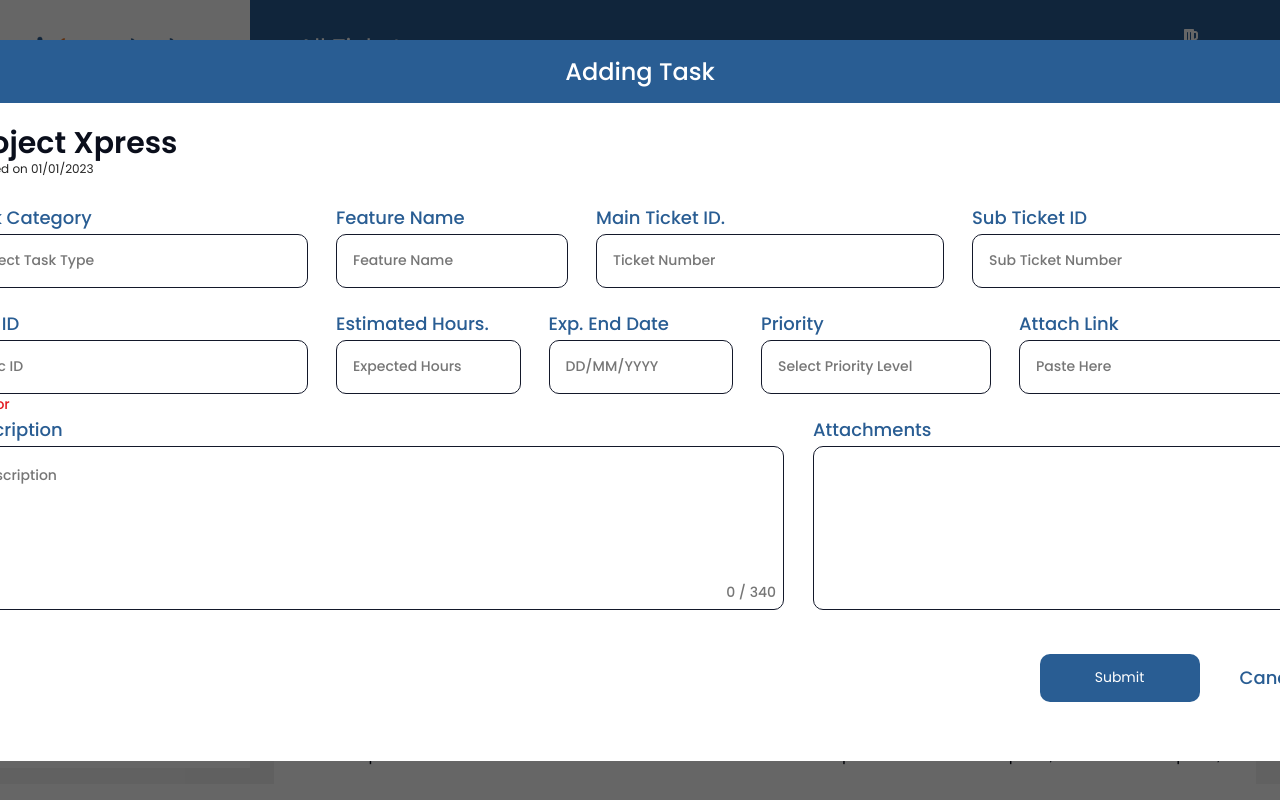
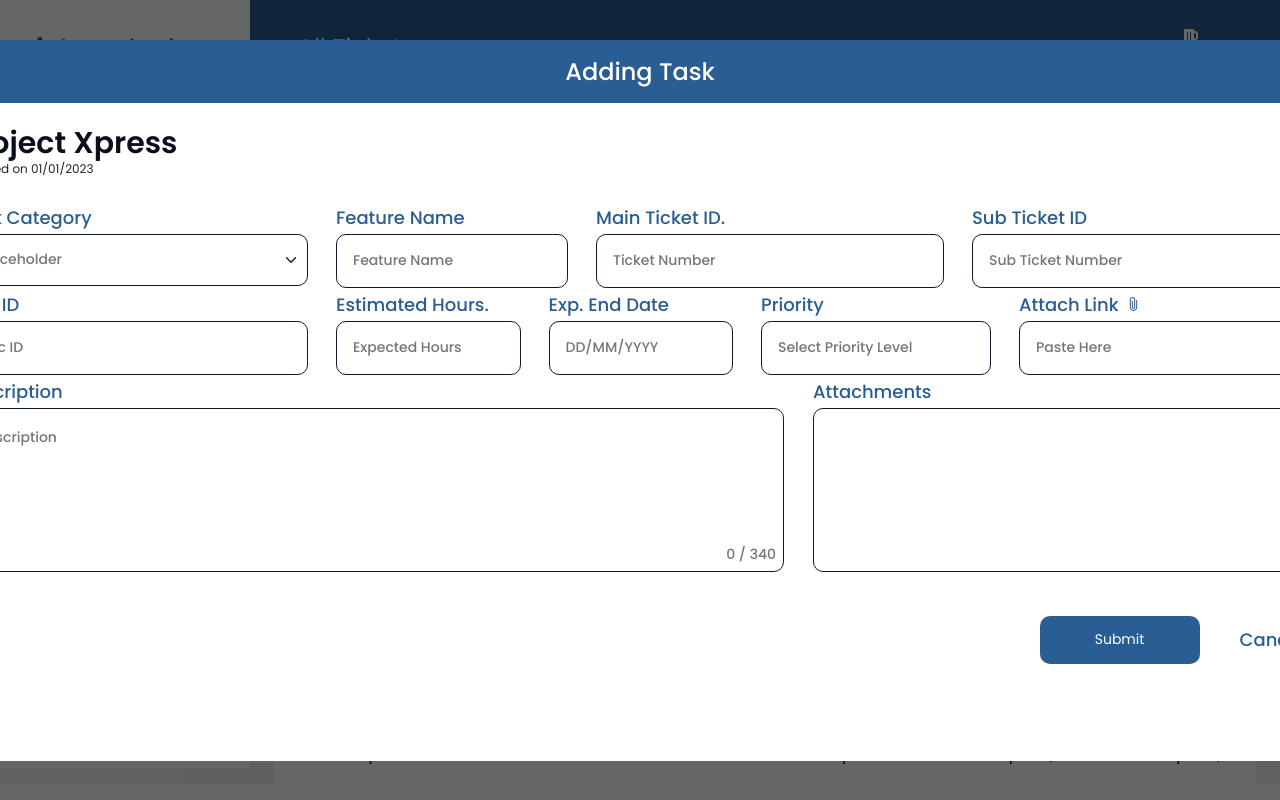
Before and after one commit to NikitaKavde24/iam, a React (Vite) app: page / in a window 1280 px wide. Both pictures are taken after typing "Sample" into the empty fields and a click on the button "Add Task". Built offline with nearby package versions, Linux system fonts and the light colour scheme.

Commit message:
Form fields added

```diff
--- a/src/Components/Atoms/FormFields/FileField.jsx
+++ b/src/Components/Atoms/FormFields/FileField.jsx
@@ -1,3 +1,4 @@
+import {HiPlus} from "react-icons/hi";
 const FileField = ({label,className}) => {
   //for search field height if fixed width is auto it will be based on parent.
   return (
--- a/src/Components/Atoms/FormFields/SelectField.jsx
+++ b/src/Components/Atoms/FormFields/SelectField.jsx
@@ -1,13 +1,46 @@
-const SelectField = ({label,className}) => {
+import { useState } from "react";
+import { IoIosArrowDown } from "react-icons/io";
+const SelectField = ({ label, className, placeholder }) => {
+  const [isActive, setIsActive] = useState(false);
+  const options = [
+    { value: "Option 1", label: "Option 1" },
+    { value: "Option 2", label: "Option 2" },
+    { value: "Option 3", label: "Option 3" },
+  ];
+
+  const handleClick=()=>{
+    setIsActive(!isActive)
+  }
   //for search field height if fixed width is auto it will be based on parent.
   return (
-      <div className="relative flex flex-col">
+    <div className="flex flex-col">
       <label className="text-lg font-medium leading-[17px] text-left text-iamblue mb-2">
         {label}
       </label>
       <div
-          className={`flex pl-4 pt-5 pb-2 pr-2 h-[164px] border border-[#13182A] rounded-[10px] ${className}`}
-        ></div>
+        className={`relative z-20 flex flex-col pl-4 pr-2  border border-[#13182A] rounded-[10px] ${className}`}
+      >
+        <div
+          className="flex justify-between items-center h-[50px]"
+          onClick={handleClick}
+        >
+          <span className="text-sm font-medium leading-[17px] text-iamgray-50">
+            placeholder
+          </span>
+          <IoIosArrowDown className="text-iamblack-50" />
+        </div>
+        {isActive && (
+          <div>
+            {/* {options.map((item, key) => {
+              return <div key={key}>{item.label}</div>;
+            })} */}
+            <li>option1</li>
+            <li>option1</li>
+            <li>option1</li>
+            <li>option1</li>
+          </div>
+        )}
+      </div>
     </div>
   );
 };
--- a/src/Components/Atoms/FormFields/TextField.jsx
+++ b/src/Components/Atoms/FormFields/TextField.jsx
@@ -1,10 +1,23 @@
-export default function TextField({ label, placeholder, className, error }) {
+import { IoMdAttach } from "react-icons/io";
+export default function TextField({
+  label,
+  placeholder,
+  className,
+  error,
+  isAttachIcon = false,
+}) {
   return (
     <div className="flex flex-col">
-      <label className="text-lg font-medium leading-[17px] text-left text-iamblue mb-2">
-        {label}
-      </label>
-      <div className={`flex pl-4 pr-2 h-[54px] border border-[#13182A] rounded-[10px] items-center ${className}`}>
+      <div className="flex mb-2">
+        <label className="text-lg font-medium leading-[17px] text-left text-iamblue ">
+          {label}
+        </label>
+        {isAttachIcon && <IoMdAttach className="w-[21px] ml-1 text-iamblue" />}
+      </div>
+
+      <div
+        className={`flex pl-4 pr-2 h-[54px] border border-[#13182A] rounded-[10px] items-center ${className}`}
+      >
         <input
           type="text"
           placeholder={placeholder}
--- a/src/Components/Atoms/index.js
+++ b/src/Components/Atoms/index.js
@@ -8,3 +8,4 @@ export {default as SearchField} from "./FormFields/SearchField";
 export {default as TextField} from './FormFields/TextField';
 export {default as TextArea} from './FormFields/TextArea';
 export {default as FileField} from './FormFields/FileField';
+export {default as SelectField} from './FormFields/SelectField';
--- a/src/Components/Molecules/AddTaskForm/AddTaskForm.jsx
+++ b/src/Components/Molecules/AddTaskForm/AddTaskForm.jsx
@@ -1,7 +1,13 @@
-import { FileField, PrimaryButton, TextArea, TextField } from "../../Atoms";
+import {
+  FileField,
+  PrimaryButton,
+  SelectField,
+  TextArea,
+  TextField,
+} from "../../Atoms";
 import Modal from "../../Atoms/Modal/Modal";
 
-export default function AddTaskForm({ isShowForm,handleCancel=()=>{} }) {
+export default function AddTaskForm({ isShowForm, handleCancel = () => {} }) {
   return (
     <Modal isOpen={isShowForm} isHeader={true} headerText={"Adding Task"}>
       {/* modal body */}
@@ -15,13 +21,18 @@ export default function AddTaskForm({ isShowForm,handleCancel=()=>{} }) {
             Created on 01/01/2023
           </div>
         </div>
-          {/* row-2 */}
+        {/* row-2 */}
         <div className="flex mt-8 gap-7 justify-between">
-          <TextField
+          {/* <TextField
             label={"Task Category"}
             placeholder={"Select Task Type"}
             className={"w-[348px]"}
             error={" "}
+          /> */}
+          <SelectField
+            label={"Task Category"}
+            placeholder={"Select Task Type"}
+            className={"w-[348px]"}
           />
           <TextField
             label={"Feature Name"}
@@ -39,13 +50,12 @@ export default function AddTaskForm({ isShowForm,handleCancel=()=>{} }) {
             className={"w-[348px]"}
           />
         </div>
-         {/* row-2 */}
+        {/* row-2 */}
         <div className="flex mt-2 gap-7 justify-between">
           <TextField
             label={"Epic ID"}
             placeholder={"Epic ID"}
             className={"min-w-[348px]"}
-            error={"error"}
           />
           <TextField
             label={"Estimated Hours."}
@@ -66,17 +76,35 @@ export default function AddTaskForm({ isShowForm,handleCancel=()=>{} }) {
             label={"Attach Link"}
             placeholder={"Paste Here"}
             className={"min-w-[301px]"}
+            isAttachIcon={true}
           />
         </div>
         {/* row-3 */}
         <div className="flex mt-2 gap-7 justify-between">
-            <TextArea label={"Description"} placeholder={"Description"} charLimit={"340"}  className={"min-w-[824px]"}/>
-            <FileField label={"Attachments"} placeholder={"Upload Screenshots or Doc, PPT"} className={"min-w-[507px]"}/>
+          <TextArea
+            label={"Description"}
+            placeholder={"Description"}
+            charLimit={"340"}
+            className={"min-w-[824px]"}
+          />
+          <FileField
+            label={"Attachments"}
+            placeholder={"Upload Screenshots or Doc, PPT"}
+            className={"min-w-[507px]"}
+          />
         </div>
         {/* row-4 */}
         <div className="flex gap-10 mt-11 justify-end">
-            <div className="w-[160px]"><PrimaryButton>Submit</PrimaryButton></div>
-            <button onClick={handleCancel} type="button" className="font-medium text-lg hover:underline text-iamblue mr-4">Cancel</button>
+          <div className="w-[160px]">
+            <PrimaryButton>Submit</PrimaryButton>
+          </div>
+          <button
+            onClick={handleCancel}
+            type="button"
+            className="font-medium text-lg hover:underline text-iamblue mr-4"
+          >
+            Cancel
+          </button>
         </div>
       </div>
     </Modal>
```
Lines whose indentation alone changed are shown as unchanged.
